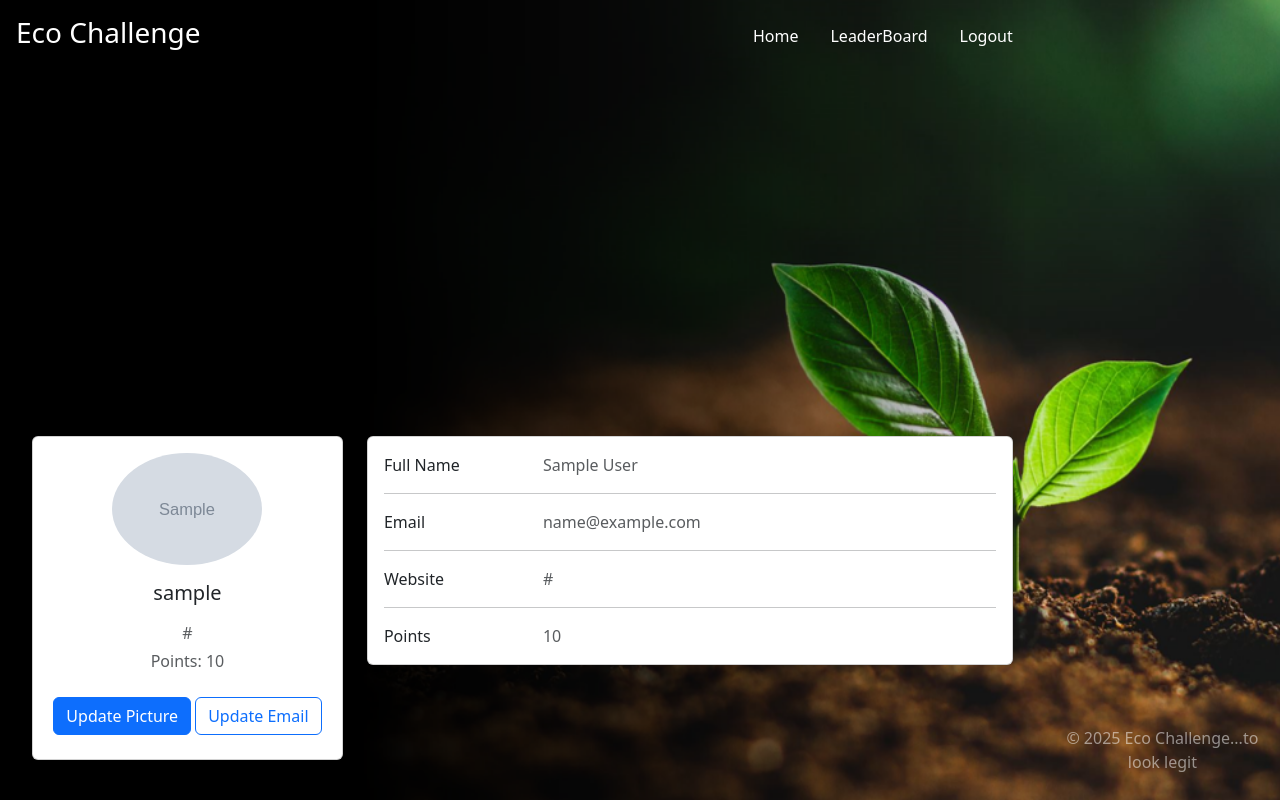
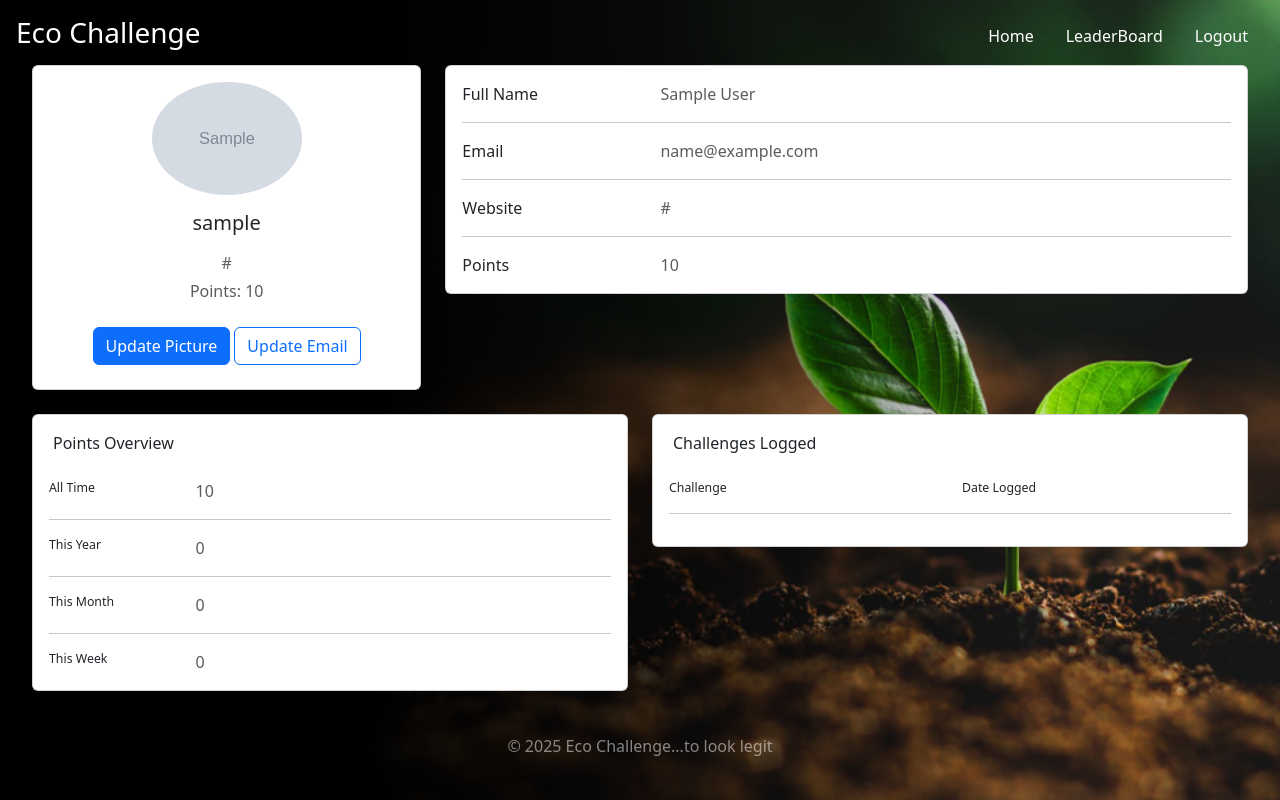
Before and after one commit to jmagrad/EcoChallenge, a Django app: page /Eco/AccountPage/ in a window 1280 px wide. Run offline with Django 5.2, Linux system fonts and the light colour scheme; a user stored in the database is signed in; tables that the repository leaves empty hold one stand-in row (values such as "Sample post"); grey boxes marked "Sample" are stand-in pictures; some libraries are stand-ins or nearby versions.

Commit message:
added point total timeframes and formatted account page

```diff
--- a/EcoProject/Eco/views.py
+++ b/EcoProject/Eco/views.py
@@ -182,9 +182,18 @@ def leaderboard(request):
 @login_required
 def account_page(request):
     user_profile = UserProfile.objects.get(user=request.user)
+    points_all_time = user_profile.points
+    points_year = user_profile.points_within_timeframe(365)
+    points_month = user_profile.points_within_timeframe(30)
+    points_week = user_profile.points_within_timeframe(7)
+
     context_dict = {
         'user': request.user,
         'user_profile': user_profile,
+        'points_all_time': points_all_time,
+        'points_year': points_year,
+        'points_month': points_month,
+        'points_week': points_week,
     }
     return render(request, 'Eco/AccountPage.html', context=context_dict)
 
--- a/EcoProject/templates/Eco/AccountPage.html
+++ b/EcoProject/templates/Eco/AccountPage.html
@@ -7,7 +7,7 @@ Account Page
 
 {% block body_block %}
 
-<div class="row">
+<div class="row top-cards">
     <div class="col-lg-4">
         <div class="card mb-4">
             <div class="card-body text-center">
@@ -72,39 +72,143 @@ Account Page
         </div>
     </div>
 </div>
+
+<!-- New row for Points Overview and Challenges Logged cards -->
+<div class="row">
+    <!-- Points Overview card -->
+    <div class="col-lg-6">
+        <div class="card mb-4">
+            <div class="card-body">
+                <p class="mb-4"><span class="text-primary font-italic me-1"></span> Points Overview</p>
+                <div class="row">
+                    <div class="col-sm-3">
+                        <p class="mb-0" style="font-size: .77rem;">All Time</p>
+                    </div>
+                    <div class="col-sm-9">
+                        <p class="text-muted mb-0">{{points_all_time}}</p>
+                    </div>
+                </div>
+                <hr>
+                <div class="row">
+                    <div class="col-sm-3">
+                        <p class="mb-0" style="font-size: .77rem;">This Year</p>
+                    </div>
+                    <div class="col-sm-9">
+                        <p class="text-muted mb-0">{{points_year}}</p>
+                    </div>
+                </div>
+                <hr>
+                <div class="row">
+                    <div class="col-sm-3">
+                        <p class="mb-0" style="font-size: .77rem;">This Month</p>
+                    </div>
+                    <div class="col-sm-9">
+                        <p class="text-muted mb-0">{{points_month}}</p>
+                    </div>
+                </div>
+                <hr>
+                <div class="row">
+                    <div class="col-sm-3">
+                        <p class="mb-0" style="font-size: .77rem;">This Week</p>
+                    </div>
+                    <div class="col-sm-9">
+                        <p class="text-muted mb-0">{{points_week}}</p>
+                    </div>
+                </div>
+            </div>
+        </div>
+    </div>
+
+    <!-- Challenges Logged card -->
+    <div class="col-lg-6">
+        <div class="card mb-4">
+            <div class="card-body">
+                <p class="mb-4"><span class="text-primary font-italic me-1"></span> Challenges Logged</p>
+                <div class="row">
+                    <div class="col-sm-6">
+                        <p class="mb-0" style="font-size: .77rem;">Challenge</p>
+                    </div>
+                    <div class="col-sm-6">
+                        <p class="mb-0" style="font-size: .77rem;">Date Logged</p>
+                    </div>
+                </div>
+                <hr>
+                {% for challenge in challenges %}
+                <div class="row">
+                    <div class="col-sm-6">
+                        <p class="text-muted mb-0">{{ challenge.name }}</p>
+                    </div>
+                    <div class="col-sm-6">
+                        <p class="text-muted mb-0">{{ challenge.date_logged }}</p>
+                    </div>
+                </div>
+                <hr>
+                {% endfor %}
+            </div>
+        </div>
+    </div>
 </div>
 
 <!-- Modal for updating email -->
-<div id="update-email-modal" style="display:none;">
+<div id="update-email-modal" class="modal" tabindex="-1" role="dialog">
+    <div class="modal-dialog" role="document">
+        <div class="modal-content">
+            <div class="modal-header">
+                <h5 class="modal-title">Update Email</h5>
+                <button type="button" class="close" data-dismiss="modal" aria-label="Close">
+                    <span aria-hidden="true">&times;</span>
+                </button>
+            </div>
+            <div class="modal-body">
                 <form id="update-email-form" method="post" action="{% url 'Eco:update_email' %}">
                     {% csrf_token %}
+                    <div class="form-group">
                         <label for="email">New Email:</label>
-        <input type="email" id="email" name="email" required>
-        <button type="submit">Update Email</button>
+                        <input type="email" id="email" name="email" class="form-control" required>
+                    </div>
+                    <button type="submit" class="btn btn-primary">Update Email</button>
                 </form>
+            </div>
+        </div>
+    </div>
 </div>
 
 <!-- Modal for updating profile picture -->
-<div id="update-picture-modal" style="display:none;">
-    <form id="update-picture-form" method="post" action="{% url 'Eco:update_picture' %}" enctype="multipart/form-data">
+<div id="update-picture-modal" class="modal" tabindex="-1" role="dialog">
+    <div class="modal-dialog" role="document">
+        <div class="modal-content">
+            <div class="modal-header">
+                <h5 class="modal-title">Update Profile Picture</h5>
+                <button type="button" class="close" data-dismiss="modal" aria-label="Close">
+                    <span aria-hidden="true">&times;</span>
+                </button>
+            </div>
+            <div class="modal-body">
+                <form id="update-picture-form" method="post" action="{% url 'Eco:update_picture' %}"
+                    enctype="multipart/form-data">
                     {% csrf_token %}
+                    <div class="form-group">
                         <label for="picture">New Profile Picture:</label>
-        <input type="file" id="picture" name="picture" accept="image/*" required>
-        <button type="submit">Update Picture</button>
+                        <input type="file" id="picture" name="picture" class="form-control" accept="image/*" required>
+                    </div>
+                    <button type="submit" class="btn btn-primary">Update Picture</button>
                 </form>
             </div>
+        </div>
+    </div>
+</div>
 
-<!-- jQuery library -->
 <script src="https://code.jquery.com/jquery-3.6.0.min.js"></script>
+<script src="https://stackpath.bootstrapcdn.com/bootstrap/4.5.2/js/bootstrap.min.js"></script>
 
 <script>
     $(document).ready(function () {
         $('#update-picture-btn').click(function () {
-            $('#update-picture-modal').show();
+            $('#update-picture-modal').modal('show');
         });
 
         $('#update-email-btn').click(function () {
-            $('#update-email-modal').show();
+            $('#update-email-modal').modal('show');
         });
 
         $('#update-picture-form').submit(function (event) {
```
Lines whose indentation alone changed are shown as unchanged.
